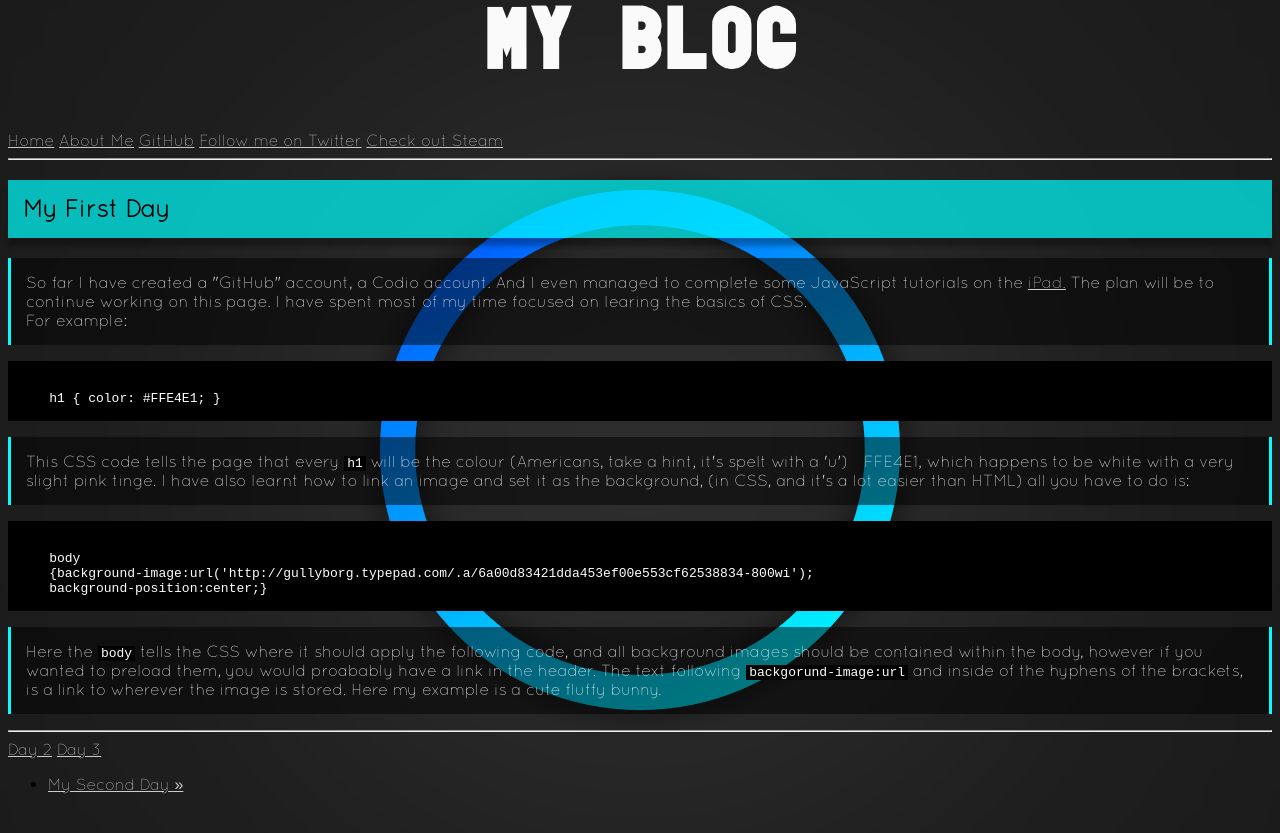
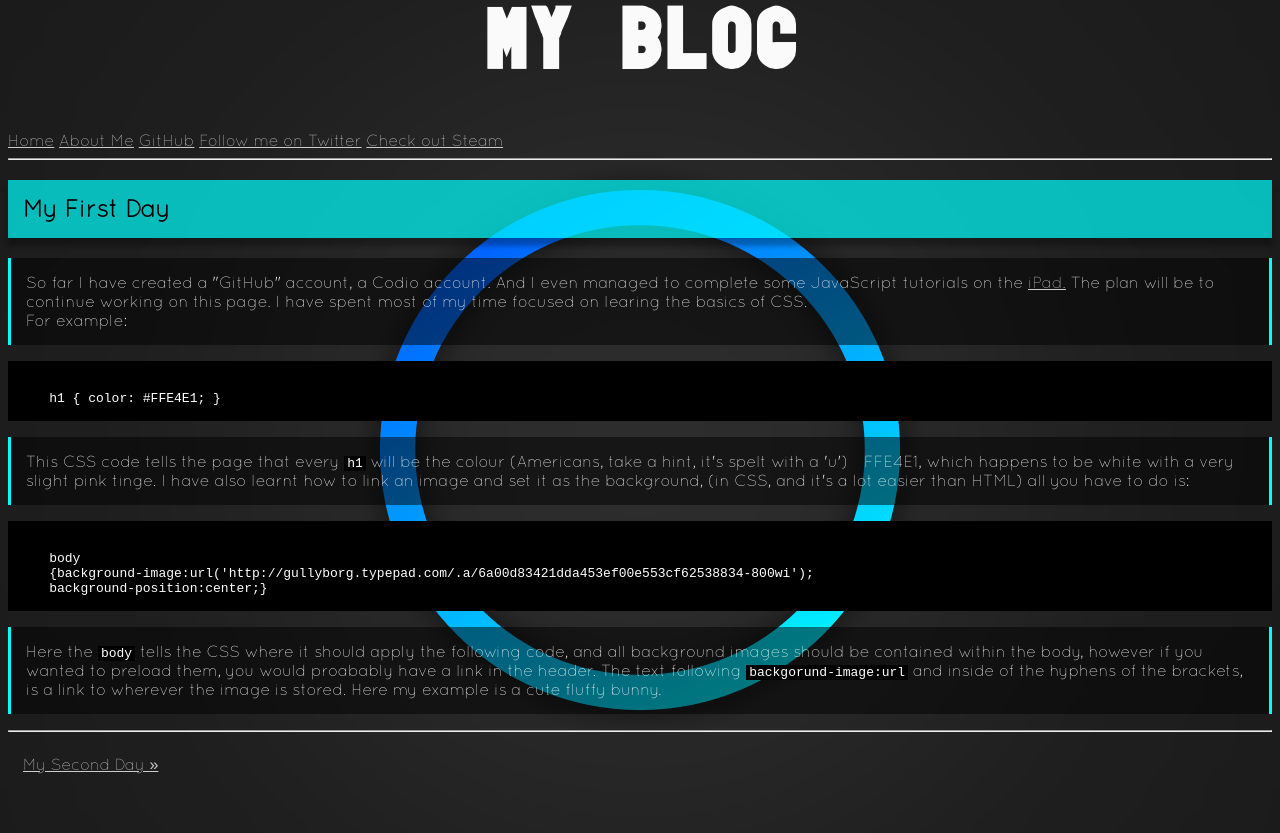
Before and after one commit to boffnoff/boffnoff.github.com, a Jekyll site: the page built from _posts/2013-10-21-first-day.html, in a window 1280 px wide. Shown: the top 833 px of the page. Built offline with Jekyll 4.4.1, drawn with Linux system fonts in a browser that asks for light colours.

Commit message:
added code to remove bullets from new hyperlinks throughout the articles

```diff
--- a/_posts/2013-10-21-first-day.html
+++ b/_posts/2013-10-21-first-day.html
@@ -29,5 +29,3 @@ layout: post
   </p>
 
 <hr>
-<a href="My Second Day">Day 2</a>
-<a href="third-day.html">Day 3</a>
--- a/_posts/2013-10-22-mastering-templates.html
+++ b/_posts/2013-10-22-mastering-templates.html
@@ -57,5 +57,3 @@ layout: post
 </code></pre>
 
 <hr>
-<a href="/first-day.html">Day 1</a>
-<a href="third-day.html">Day 3</a>
--- a/_posts/2013-10-23-third-day.html
+++ b/_posts/2013-10-23-third-day.html
@@ -69,5 +69,3 @@ layout: master
 
 
 <hr>
-<a href="/2013-10-21-first-day.html">Day 1</a>
-<a href="/2013-10-22-mastering-templates.html">Day 2</a>
--- a/index.css
+++ b/index.css
@@ -99,6 +99,15 @@ code {
   padding: 0 3px;
 }
 
+.paging, .paging li{
+  list-style: none outside none;
+  margin: 0;
+  padding: 0;
+}
+
+.paging li {
+  padding: 15px;
+}
 
 
 
```
